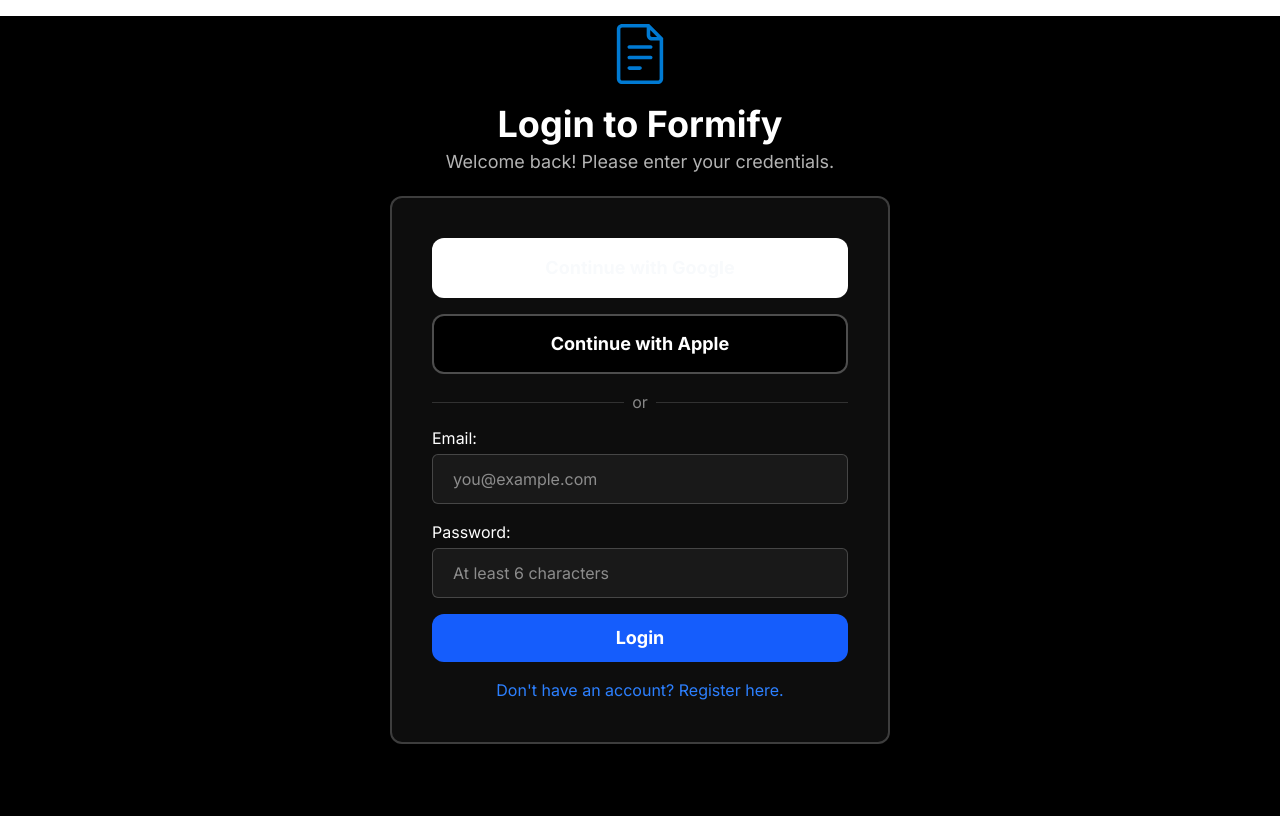
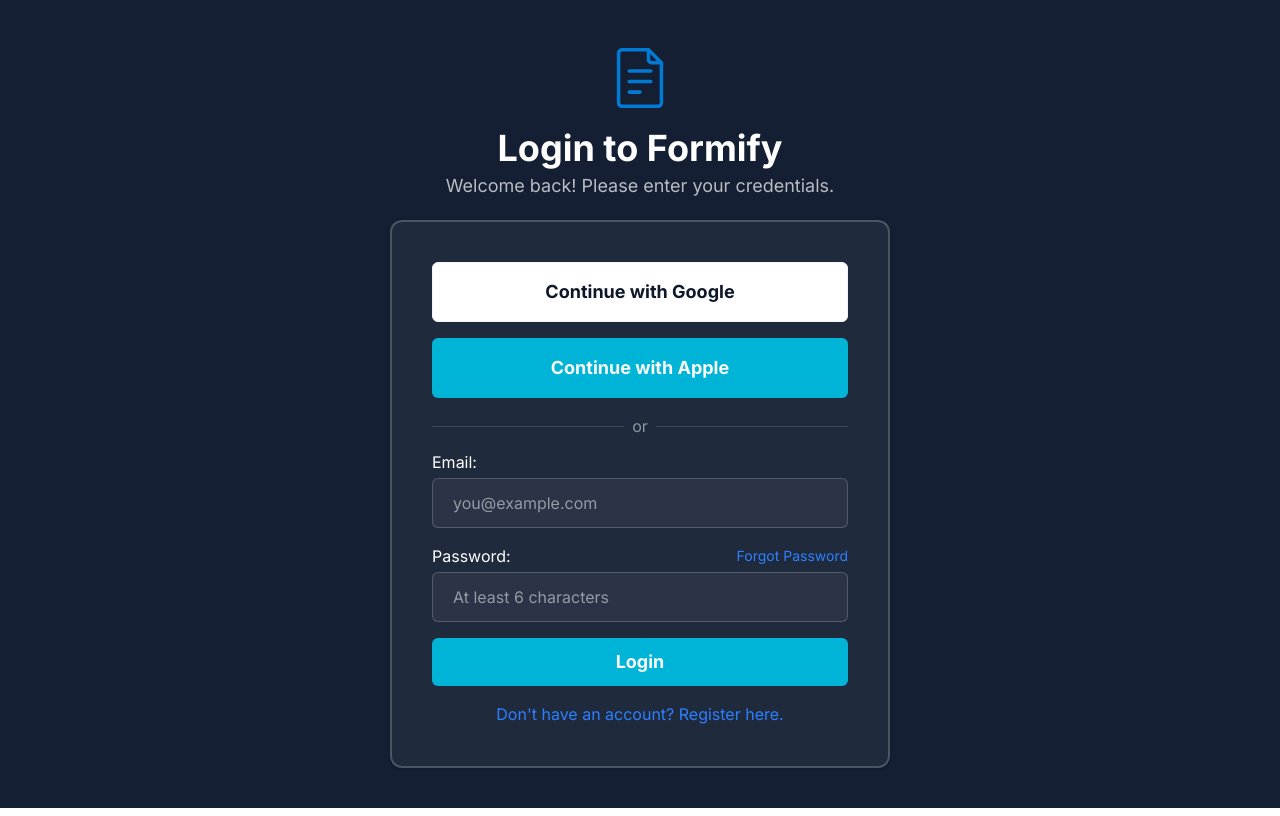
Before and after one commit to DEE-PRINCE001/formify-frontend, a React (Vite) app: page /login in a window 1280 px wide. Built offline with nearby package versions, Linux system fonts and the light colour scheme.

Commit message:
implemented the forgotpassword and resetpassword pages and made some clean up

```diff
--- a/package.json
+++ b/package.json
@@ -15,6 +15,7 @@
     "react": "^19.2.6",
     "react-dom": "^19.2.6",
     "react-router-dom": "^7.16.0",
+    "react-toastify": "^11.1.0",
     "tailwindcss": "^4.3.0"
   },
   "devDependencies": {
--- a/src/App.jsx
+++ b/src/App.jsx
@@ -6,11 +6,19 @@
 import { Routes, Route } from 'react-router-dom';
 import AnalyticsPage from './pages/AnalyticsPage';
 import RespondentPage from './pages/RespondentPage';
+import { ToastContainer } from 'react-toastify';
+import "react-toastify/dist/ReactToastify.css"
+import ForgotPassword from './pages/ForgotPassword'
+import ResetPassword from './pages/ResetPassword'
 
 
 export default function App() {
   return (
   // <div className="bg-primary font-inter w-screen min-h-screen max-sm:px-5 px-15 pt-5">
+  <>
+    <ToastContainer
+    position='top-center'
+    autoClose={2000}/>
      <Routes>
       <Route path="/register" element={<AuthPage mode="register" />} />
       <Route path="/login" element={<AuthPage mode="login" />} />
@@ -18,7 +26,11 @@
       <Route path="/builder" element={<FormBuilder />} />
       <Route path="/analytics/:id" element={<AnalyticsPage />} />
       <Route path="/form/:id" element={<RespondentPage />} />
+      <Route path='/forgot-password' element={<ForgotPassword/>}/>
+      <Route path='/reset-password' element={<ResetPassword/>}/>
+
      </Routes>
+  </>
   //  </div>
 
   )
--- a/src/components/Button.jsx
+++ b/src/components/Button.jsx
@@ -3,7 +3,7 @@
 const Button = ({type, disabled, text, bg, icon, size, color, shadow, sh, hover, onClick, otherStyles}) => {
   return (
     <button type={type || 'button'} disabled={disabled} className={`cursor-pointer transition duration-300 ${bg || 'bg-primary'}
-    ${color === 'secondary' ? 'text-primary' : 'text-white'}
+    ${color === 'secondary' ? 'text-[#141F33]' : 'text-white'}
     rounded-xl ${size || 'h-10 w-30 text-xs'}
     ${shadow || sh && 'shadow-md shadow-primary/30'}
     ${hover || "hover:scale-105"} ${otherStyles || ''}`} onClick={onClick} >
--- a/src/components/ui/Button.jsx
+++ b/src/components/ui/Button.jsx
@@ -6,9 +6,9 @@
   const baseStyles = "inline-flex items-center justify-center px-4 py-2 text-sm font-medium rounded-md transition-all duration-200 focus:outline-none focus:ring-2 focus:ring-offset-2 focus:ring-offset-primary disabled:opacity-50 disabled:cursor-not-allowed";
 
   const variants = {
-    primary: "bg-primary-accent text-primary hover:bg-secondary-accent hover:text-primary-text focus:ring-primary-accent font-bold",
+    primary: "bg-primary-accent text-primary hover:bg-secondary-accent hover:text-primary-text focus:ring-primary-accent font-bold hover:scale-105",
 
-    secondary: "bg-secondary text-primary-text border border-secondary-hover hover:bg-secondary-hover focus:ring-secondary-text",
+    secondary: "bg-secondary text-primary-text border border-secondary-hover hover:bg-secondary-hover focus:ring-secondary-text hover:scale-105",
 
     danger: "bg-transparent text-red-400 border border-red-500/30 hover:bg-red-500/10 focus:ring-red-500",
   };
--- a/src/pages/AuthPage.jsx
+++ b/src/pages/AuthPage.jsx
@@ -1,9 +1,10 @@
 import React, { useEffect, useState } from 'react';
 import { authService } from '../api/authService';
 import logo from '../assets/logo.svg';
-import Button from '../components/Button';
+import Button from '../components/ui/Button';
 import Input from '../components/Input';
 import { useNavigate, useSearchParams } from 'react-router-dom';
+import { toast } from 'react-toastify';
 
 const AuthPage = ({ mode }) => {
   const [isLogin, setIsLogin] = useState(mode === 'login');
@@ -31,6 +32,8 @@
 
 
   const handleChange = (e) => {
+    setError('')
+    if (!isLogin && formData.password.length < 6){ setError("Password must contain at least 6 character")}
     setFormData({ ...formData, [e.target.name]: e.target.value });
   };
 
@@ -42,15 +45,22 @@
     try {
       if (isLogin) {
         await authService.login(formData);
+        toast.success('Login successful! Redirecting...');
         navigate('/dashboard');
-        alert('Login successful! Redirecting...');
       } else {
+
+        if (formData.password.length < 6){
+          setError("Password must contain at least 6 character!");
+          return;
+
+        }
+
         await authService.register(formData);
-        alert('Registration successful! Please log in.');
-        setIsLogin(true); // Switch to login view
+        toast.success('Registration successful! Please log in.');
+        setIsLogin(true);
       }
     } catch (err) {
-      // Catching the clean JSON error from your Spring backend
+
       if (err.response && err.response.data) {
         setError(err.response.data.error || 'An error occurred.');
       } else {
@@ -62,7 +72,7 @@
   };
 
   return (
-<div className="flex flex-col bg-black mt-4 items-center w-full justify-start min-h-screen">
+<div className="flex flex-col bg-[#141F33] py-10 items-center w-full justify-start min-h-screen">
     <div className="flex flex-col items-center justify-center space-y-5 p-2 text-white transition-all duration-300">
         <img src={logo} alt="Formify Logo" className="w-15 h-15 " />
       <h2 className='text-4xl font-bold m-0 mb-1'>{isLogin ? 'Login to Formify' : 'Create an Account'}</h2>
@@ -71,14 +81,11 @@
 
     <div className="space-y-4 rounded-xl sm:w-full lg:w-125 mt-3 bg-white/5 shadow-sm border-2 border-white/20 max-sm:p-5 p-10">
 
-      {error && <div className='text-red-500 mb-2.5 text-center'>{error}</div>}
-
-        <Button onClick={handleOAuthLogin} text={"Continue with Google"} bg={"bg-white"}
-        size={"w-full h-15 text-lg font-bold"}
-        color={"secondary"}/>
-        <Button onClick={handleOAuthLogin} text={"Continue with Apple"} bg={"bg-black"}
-        size={"w-full h-15 text-lg font-bold"} otherStyles={"border-2 border-white/30"}
-        />
+        <Button onClick={handleOAuthLogin}
+        className="w-full h-15 text-lg! font-bold!" variant='secondary'>Continue with Google</Button>
+        <Button onClick={handleOAuthLogin}
+        className="w-full h-15 text-lg! font-bold!"
+        >Continue with Apple</Button>
 
         <div className="flex items-center mb-3">
           <hr className="grow border-t border-white/15" />
@@ -99,7 +106,12 @@
           />
         </div>
         <div className="flex flex-col space-y-1">
-          <label>Password:</label>
+          <div className='flex justify-between items-center'>
+            <label>Password:</label>
+            <span onClick={() => navigate("/forgot-password")} className="text-blue-500 text-sm hover:underline cursor-pointer">
+        Forgot Password
+      </span>
+          </div>
           <Input
             type="password"
             name="password"
@@ -109,7 +121,10 @@
             placeholder="At least 6 characters"
           />
         </div>
-        <Button type="submit" text={loading ? 'Processing...' : (isLogin ? 'Login' : 'Register')} bg={"bg-blue-600"} size={"w-full h-12 text-lg font-bold"} disabled={loading} />
+        {error && <div className='text-red-500 mb-3.5 text-left'>{error}</div>}
+        <Button type="submit" className={"w-full h-12 text-lg! font-bold!"}
+        disabled={loading}
+        >{loading ? 'Processing...' : (isLogin ? 'Login' : 'Register')}</Button>
       </form>
 
       <p onClick={() => {navigate( isLogin ? "/login" : "/register");
--- a/src/pages/ForgotPassword.jsx
+++ b/src/pages/ForgotPassword.jsx
@@ -2,12 +2,14 @@
 import { useNavigate, Link } from 'react-router-dom';
 import { authService } from '../api/authService';
 import Button from '../components/ui/Button';
-
+import {useTheme} from '../hooks/useTheme'
 const ForgotPassword = () => {
   const [email, setEmail] = useState('');
   const [status, setStatus] = useState({ type: '', message: '' });
   const [loading, setLoading] = useState(false);
   const navigate = useNavigate();
+
+  const {isDark, toggleTheme } = useTheme();
 
   const handleSubmit = async (e) => {
     e.preventDefault();
@@ -22,6 +24,7 @@
       });
       setEmail('');
     } catch (err) {
+      console.log(err)
       setStatus({
         type: 'error',
         message: err.response?.data?.message || 'Failed to process request. Please try again.'
@@ -32,7 +35,17 @@
   };
 
   return (
-    <div className="min-h-screen bg-primary flex flex-col justify-center py-12 sm:px-6 lg:px-8 font-inter">
+    <div className="min-h-screen bg-primary flex flex-col py-5 sm:px-6 lg:px-8 font-inter">
+      <div className='flex items-center justify-between w-full mb-30'>
+        <div></div>
+
+      <Button
+            onClick={toggleTheme} variant='primary'
+            title="Toggle Theme"
+            >
+            {isDark ? '☀️ Light' : '🌙 Dark'}
+          </Button>
+            </div>
       <div className="sm:mx-auto sm:w-full sm:max-w-md">
         <h2 className="text-center text-3xl font-bold text-primary-text">
           Reset your password
--- a/src/pages/ResetPassword.jsx
+++ b/src/pages/ResetPassword.jsx
@@ -2,16 +2,18 @@
 import { useNavigate, useSearchParams } from 'react-router-dom';
 import { authService } from '../api/authService';
 import Button from '../components/ui/Button';
+import { useTheme } from '../hooks/useTheme';
 
 const ResetPassword = () => {
   const [searchParams] = useSearchParams();
-  const token = searchParams.get('token'); // Extracts ?token=XYZ from URL
+  const token = searchParams.get('token');
 
   const [passwords, setPasswords] = useState({ newPassword: '', confirmPassword: '' });
   const [status, setStatus] = useState({ type: '', message: '' });
   const [loading, setLoading] = useState(false);
   const navigate = useNavigate();
 
+  const {isDark, toggleTheme} = useTheme();
   const handleSubmit = async (e) => {
     e.preventDefault();
 
@@ -43,7 +45,17 @@
   };
 
   return (
-    <div className="min-h-screen bg-primary flex flex-col justify-center py-12 sm:px-6 lg:px-8 font-inter">
+    <div className="min-h-screen bg-primary flex flex-col py-5 sm:px-6 lg:px-8 font-inter">
+      <div className='flex items-center justify-between w-full mb-25 pt-2 pr-2'>
+        <div></div>
+
+      <Button
+            onClick={toggleTheme} variant='primary'
+            title="Toggle Theme"
+            >
+            {isDark ? '☀️ Light' : '🌙 Dark'}
+          </Button>
+            </div>
       <div className="sm:mx-auto sm:w-full sm:max-w-md">
         <h2 className="text-center text-3xl font-bold text-primary-text">
           Create New Password
@@ -82,7 +94,7 @@
               />
             </div>
 
-            <Button type="submit" variant="primary" className="w-full" disabled={loading || !token}>
+            <Button type="submit" variant="primary" className="w-full" disabled={loading}>
               {loading ? 'Updating...' : 'Save New Password'}
             </Button>
           </form>
```
Also changed, not shown: 1 other file (tests, documents, lock files or other folders).
